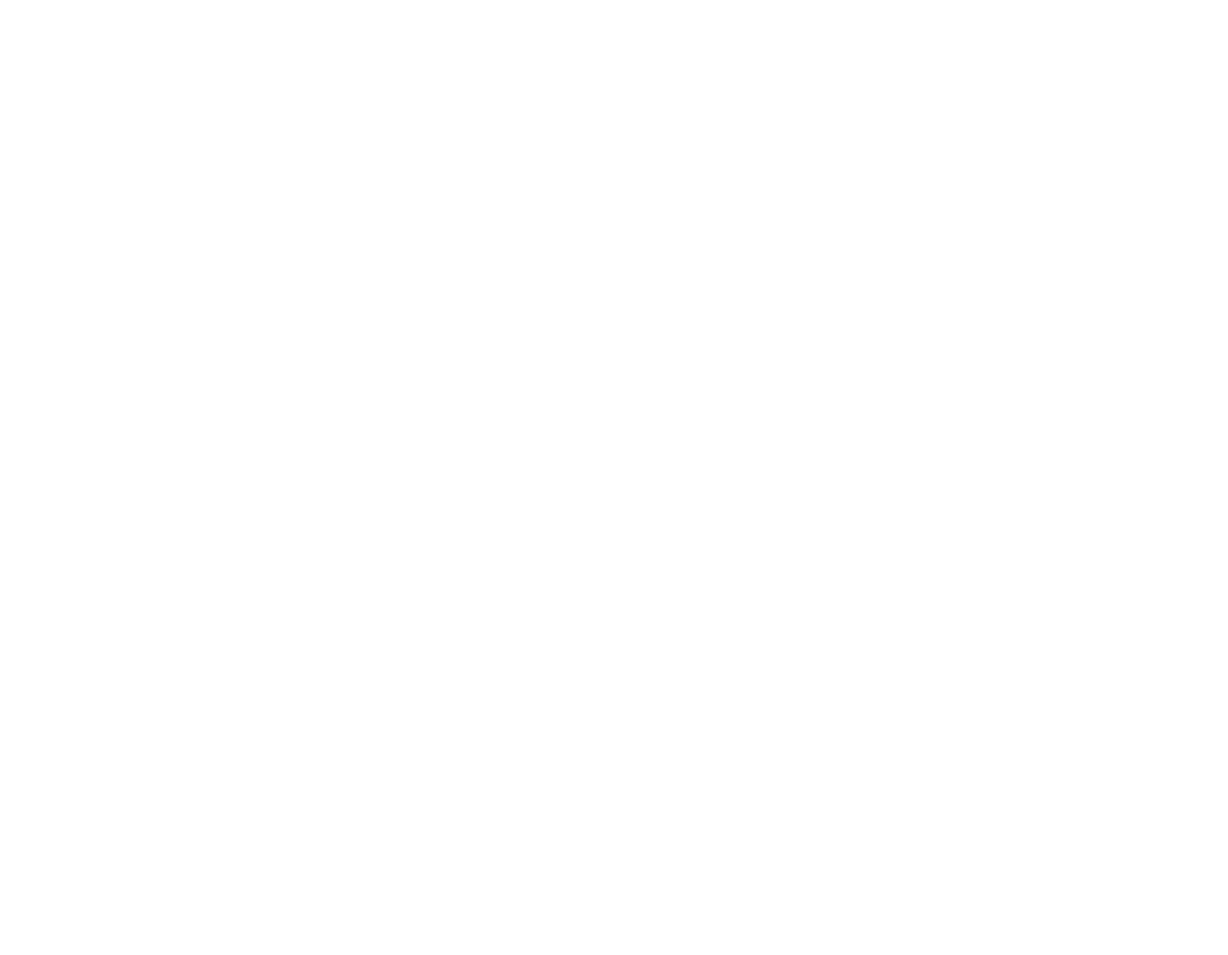
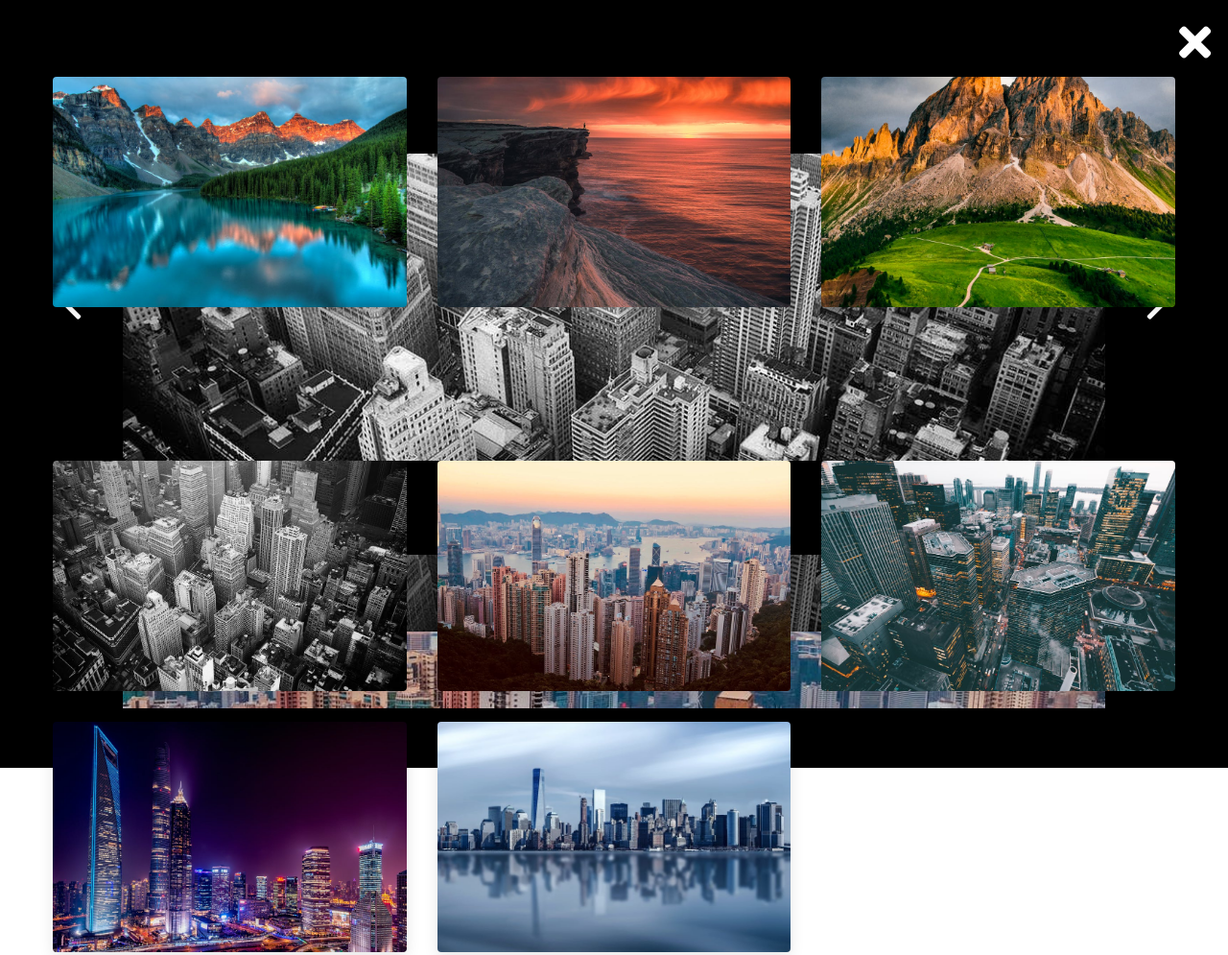
Before and after one commit to shankarpandey7230/Gallery, a plain HTML site: page index.html in a window 1280 px wide. Shown: the top 995 px of the page at 96% size. Before the commit the page ends 800 px from the top, so only its background shows below. Drawn offline with nearby package versions, Linux system fonts and the light colour scheme; files that its build step writes are made by us from their sources.

Commit message:
html and css

```diff
--- a/index.html
+++ b/index.html
@@ -1,10 +1,113 @@
 <!DOCTYPE html>
 <html lang="en">
   <head>
-    <title></title>
     <meta charset="UTF-8" />
-    <meta name="viewport" content="width=device-width, initial-scale=1" />
-    <link href="css/style.css" rel="stylesheet" />
+    <meta name="viewport" content="width=device-width, initial-scale=1.0" />
+    <title>Gallery</title>
+    <!-- font-awesome -->
+    <link
+      rel="stylesheet"
+      href="https://cdnjs.cloudflare.com/ajax/libs/font-awesome/5.14.0/css/all.min.css"
+    />
+    <!-- styles -->
+    <link rel="stylesheet" href="/style.css" />
   </head>
-  <body></body>
+  <body>
+    <!-- nature -->
+    <section class="section nature">
+      <img
+        src="./images/nature-1.jpeg"
+        title="nature-1"
+        class="img"
+        data-id="1"
+        alt="nature-1"
+      />
+      <img
+        src="./images/nature-2.jpeg"
+        title="nature-2"
+        class="img"
+        data-id="2"
+        alt="nature-2"
+      />
+      <img
+        src="./images/nature-3.jpeg"
+        title="nature-3"
+        class="img"
+        data-id="3"
+        alt="nature-3"
+      />
+    </section>
+    <!-- city -->
+    <section class="section city">
+      <img
+        src="./images/city-1.jpeg"
+        title="city-1"
+        data-id="1"
+        class="img"
+        alt="city-1"
+      />
+      <img
+        src="./images/city-2.jpeg"
+        title="city-2"
+        data-id="2"
+        class="img"
+        alt="city-2"
+      />
+      <img
+        src="./images/city-3.jpeg"
+        title="city-3"
+        data-id="3"
+        class="img"
+        alt="city-3"
+      />
+      <img
+        src="./images/city-4.jpeg"
+        title="city-4"
+        data-id="4"
+        class="img"
+        alt="city-4"
+      />
+      <img
+        src="./images/city-5.jpeg"
+        title="city-5"
+        data-id="5"
+        class="img"
+        alt="city-5"
+      />
+    </section>
+
+    <div class="modal open">
+      <button class="close-btn">
+        <i class="fas fa-times"></i>
+      </button>
+      <div class="modal-content">
+        <button class="prev-btn">
+          <i class="fas fa-chevron-left"></i>
+        </button>
+        <button class="next-btn">
+          <i class="fas fa-chevron-right"></i>
+        </button>
+
+        <img src="./images/city-1.jpeg" class="main-img" alt="" />
+        <h3 class="image-name">image name</h3>
+        <div class="modal-images">
+          <img
+            src="./images/city-1.jpeg"
+            title="city-1"
+            id="1"
+            class="modal-img"
+            alt=""
+          />
+          <img
+            src="./images/city-2.jpeg"
+            title="city-2"
+            id="2"
+            class="modal-img selected"
+            alt=""
+          />
+        </div>
+      </div>
+    </div>
+    <script src="app.js"></script>
+  </body>
 </html>
--- a/style.css
+++ b/style.css
@@ -0,0 +1,284 @@
+@import url("https://fonts.googleapis.com/css?family=Open+Sans|Roboto:400,700&display=swap");
+:root {
+  /* dark shades of primary color*/
+  --clr-primary-1: hsl(205, 86%, 17%);
+  --clr-primary-2: hsl(205, 77%, 27%);
+  --clr-primary-3: hsl(205, 72%, 37%);
+  --clr-primary-4: hsl(205, 63%, 48%);
+  /* primary/main color */
+  --clr-primary-5: hsl(205, 78%, 60%);
+  /* lighter shades of primary color */
+  --clr-primary-6: hsl(205, 89%, 70%);
+  --clr-primary-7: hsl(205, 90%, 76%);
+  --clr-primary-8: hsl(205, 86%, 81%);
+  --clr-primary-9: hsl(205, 90%, 88%);
+  --clr-primary-10: hsl(205, 100%, 96%);
+  /* darkest grey - used for headings */
+  --clr-grey-1: hsl(209, 61%, 16%);
+  --clr-grey-2: hsl(211, 39%, 23%);
+  --clr-grey-3: hsl(209, 34%, 30%);
+  --clr-grey-4: hsl(209, 28%, 39%);
+  /* grey used for paragraphs */
+  --clr-grey-5: hsl(210, 22%, 49%);
+  --clr-grey-6: hsl(209, 23%, 60%);
+  --clr-grey-7: hsl(211, 27%, 70%);
+  --clr-grey-8: hsl(210, 31%, 80%);
+  --clr-grey-9: hsl(212, 33%, 89%);
+  --clr-grey-10: hsl(210, 36%, 96%);
+  --clr-white: #fff;
+  --clr-red-dark: hsl(360, 67%, 44%);
+  --clr-red-light: hsl(360, 71%, 66%);
+  --clr-green-dark: hsl(125, 67%, 44%);
+  --clr-green-light: hsl(125, 71%, 66%);
+  --clr-black: #222;
+  --ff-primary: "Roboto", sans-serif;
+  --ff-secondary: "Open Sans", sans-serif;
+  --transition: all 0.3s linear;
+  --spacing: 0.1rem;
+  --radius: 0.25rem;
+  --light-shadow: 0 5px 15px rgba(0, 0, 0, 0.1);
+  --dark-shadow: 0 5px 15px rgba(0, 0, 0, 0.4);
+  --max-width: 1170px;
+  --fixed-width: 620px;
+}
+:root {
+  /* dark shades of primary color*/
+  --clr-primary-1: hsl(205, 86%, 17%);
+  --clr-primary-2: hsl(205, 77%, 27%);
+  --clr-primary-3: hsl(205, 72%, 37%);
+  --clr-primary-4: hsl(205, 63%, 48%);
+  /* primary/main color */
+  --clr-primary-5: hsl(205, 78%, 60%);
+  /* lighter shades of primary color */
+  --clr-primary-6: hsl(205, 89%, 70%);
+  --clr-primary-7: hsl(205, 90%, 76%);
+  --clr-primary-8: hsl(205, 86%, 81%);
+  --clr-primary-9: hsl(205, 90%, 88%);
+  --clr-primary-10: hsl(205, 100%, 96%);
+  /* darkest grey - used for headings */
+  --clr-grey-1: hsl(209, 61%, 16%);
+  --clr-grey-2: hsl(211, 39%, 23%);
+  --clr-grey-3: hsl(209, 34%, 30%);
+  --clr-grey-4: hsl(209, 28%, 39%);
+  /* grey used for paragraphs */
+  --clr-grey-5: hsl(210, 22%, 49%);
+  --clr-grey-6: hsl(209, 23%, 60%);
+  --clr-grey-7: hsl(211, 27%, 70%);
+  --clr-grey-8: hsl(210, 31%, 80%);
+  --clr-grey-9: hsl(212, 33%, 89%);
+  --clr-grey-10: hsl(210, 36%, 96%);
+  --clr-white: #fff;
+  --clr-red-dark: hsl(360, 67%, 44%);
+  --clr-red-light: hsl(360, 71%, 66%);
+  --clr-green-dark: hsl(125, 67%, 44%);
+  --clr-green-light: hsl(125, 71%, 66%);
+  --clr-black: #222;
+  --ff-primary: "Roboto", sans-serif;
+  --ff-secondary: "Open Sans", sans-serif;
+  --transition: all 0.3s linear;
+  --spacing: 0.1rem;
+  --radius: 0.25rem;
+  --light-shadow: 0 5px 15px rgba(0, 0, 0, 0.1);
+  --dark-shadow: 0 5px 15px rgba(0, 0, 0, 0.4);
+  --max-width: 1170px;
+  --fixed-width: 620px;
+}
+*,
+::after,
+::before {
+  margin: 0;
+  padding: 0;
+  box-sizing: border-box;
+}
+body {
+  font-family: var(--ff-secondary);
+  background: var(--clr-white);
+  color: var(--clr-grey-1);
+  line-height: 1.5;
+  font-size: 0.875rem;
+}
+ul {
+  list-style-type: none;
+}
+a {
+  text-decoration: none;
+}
+h1,
+h2,
+h3,
+h4 {
+  letter-spacing: var(--spacing);
+  text-transform: capitalize;
+  line-height: 1.25;
+  margin-bottom: 0.75rem;
+  font-family: var(--ff-primary);
+}
+h1 {
+  font-size: 3rem;
+}
+h2 {
+  font-size: 2rem;
+}
+h3 {
+  font-size: 1.25rem;
+}
+h4 {
+  font-size: 0.875rem;
+}
+p {
+  margin-bottom: 1.25rem;
+  color: var(--clr-grey-5);
+}
+@media screen and (min-width: 800px) {
+  h1 {
+    font-size: 4rem;
+  }
+  h2 {
+    font-size: 2.5rem;
+  }
+  h3 {
+    font-size: 1.75rem;
+  }
+  h4 {
+    font-size: 1rem;
+  }
+  body {
+    font-size: 1rem;
+  }
+  h1,
+  h2,
+  h3,
+  h4 {
+    line-height: 1;
+  }
+}
+
+.section {
+  padding: 5rem 0;
+  width: 90vw;
+  margin: 0 auto;
+  max-width: 1170px;
+  display: grid;
+  gap: 2rem;
+}
+
+@media screen and (min-width: 768px) {
+  .section {
+    display: grid;
+    grid-template-columns: 1fr 1fr;
+  }
+}
+@media screen and (min-width: 992px) {
+  .section {
+    grid-template-columns: 1fr 1fr 1fr;
+    width: 95vw;
+  }
+  .prev-btn {
+    left: -4.5rem;
+  }
+  .next-btn {
+    right: -4.5rem;
+  }
+}
+.img {
+  width: 100%;
+  height: 100%;
+  object-fit: cover;
+  border-radius: var(--radius);
+  cursor: pointer;
+  transition: var(--transition);
+  box-shadow: var(--light-shadow);
+  height: 15rem;
+}
+.img:hover {
+  box-shadow: var(--dark-shadow);
+}
+.modal {
+  position: fixed;
+  z-index: -1;
+  left: 0;
+  top: 0;
+  width: 100%;
+  height: 100%;
+  background: rgb(0, 0, 0);
+  transition: var(--transition);
+  opacity: 0;
+  min-height: 100vh;
+  overflow: scroll;
+}
+.modal.open {
+  opacity: 1;
+  z-index: -999;
+}
+.close-btn {
+  position: absolute;
+  top: 1rem;
+  right: 1rem;
+  font-size: 3rem;
+  color: var(--clr-white);
+  background: transparent;
+  border-color: transparent;
+  cursor: pointer;
+}
+.next-btn,
+.prev-btn {
+  position: absolute;
+  top: 10rem;
+  transform: translateY(-50%);
+  background: transparent;
+  font-size: 2rem;
+  color: var(--clr-white);
+  border-color: transparent;
+  cursor: pointer;
+}
+.prev-btn {
+  left: -2.5rem;
+}
+.next-btn {
+  right: -2.5rem;
+}
+@media screen and (min-width: 768px) {
+  .prev-btn {
+    left: -4rem;
+  }
+  .next-btn {
+    right: -4rem;
+  }
+}
+.modal-content {
+  width: 80%;
+  max-width: var(--max-width);
+  margin: 0 auto;
+  margin-top: 10rem;
+  position: relative;
+}
+.main-img {
+  width: 100%;
+  height: 20rem;
+  object-fit: cover;
+  border-radius: var(--radius);
+}
+.image-name {
+  text-align: center;
+  margin: 1rem 0 3rem;
+  color: var(--clr-white);
+}
+.modal-images {
+  display: grid;
+  grid-template-columns: repeat(5 1fr);
+}
+
+.modal-img {
+  width: 100%;
+  height: 5rem;
+  object-fit: cover;
+  opacity: 0.5;
+  transition: var(--transition);
+  cursor: pointer;
+}
+.modal-img:hover {
+  opacity: 1;
+}
+.modal-img.selected {
+  opacity: 1;
+}
```
Also changed, not shown: images/app.js (added).
